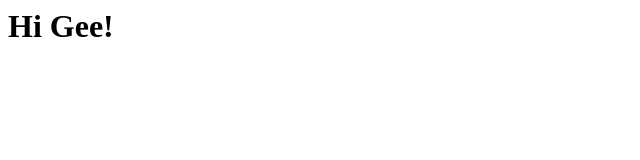
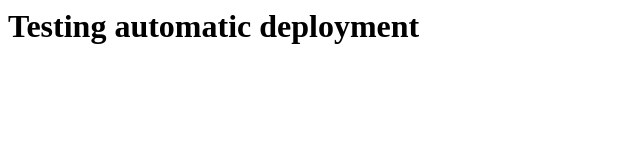
Before and after one commit to TApicella/ta-divshot-test, a plain HTML site: page public/index.html in a window 1280 px wide. Shown: the whole page, without its empty margins (0-640 px from the left). Drawn offline with Linux system fonts and the light colour scheme.

Commit message:
Testing automatic deployment via codeship

```diff
--- a/public/index.html
+++ b/public/index.html
@@ -1 +1 @@
-<h1>Hi Gee!</h1>
+<h1>Testing automatic deployment</h1>
```
